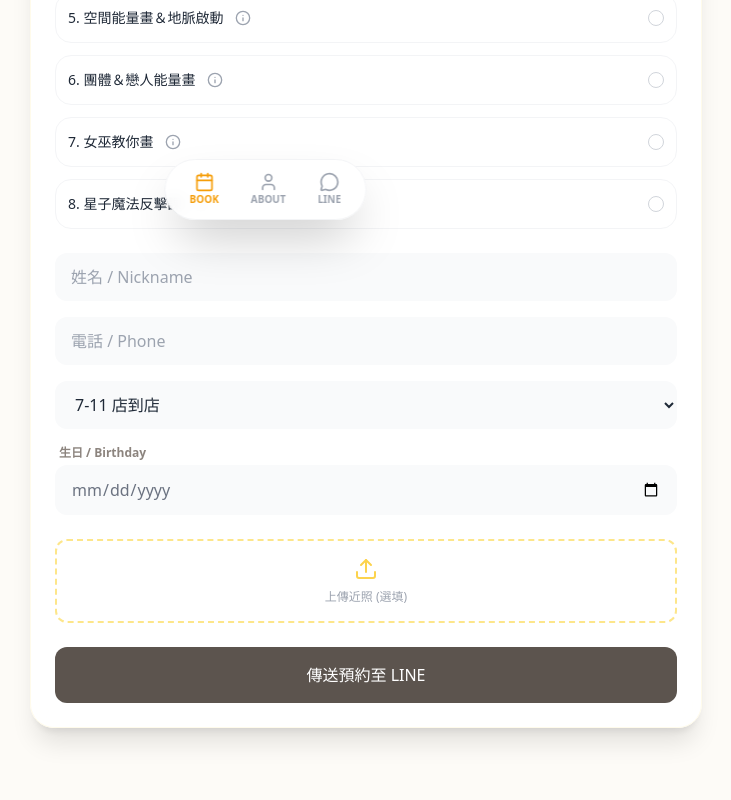
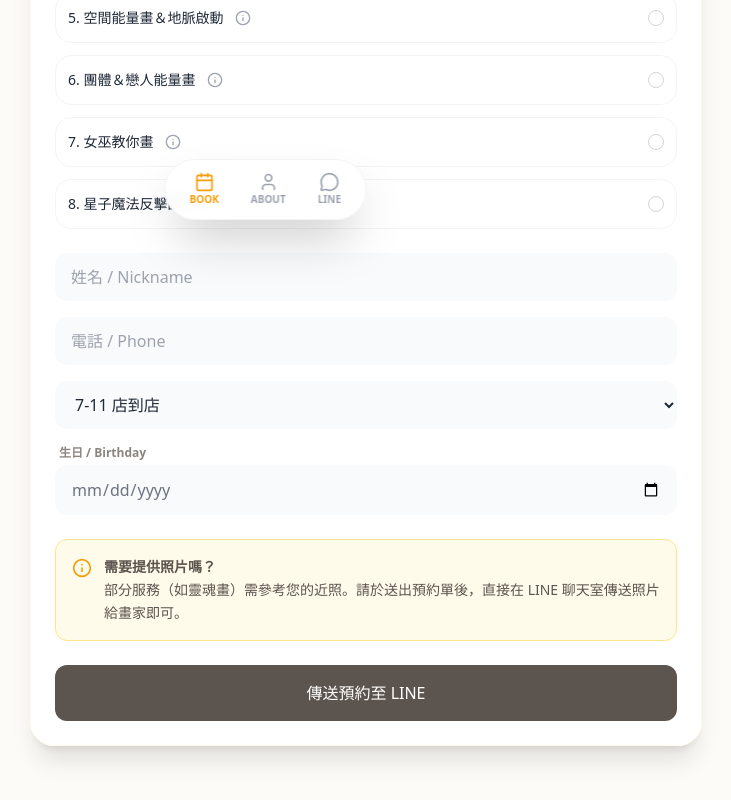
Before and after one commit to fujiKC119/chole-app, a React (Vite) app: page / in a window 1280 px wide. Shown: the part 556-1356 px from the top of the page, without its empty margins (274-1005 px from the left). Built offline with nearby package versions, Linux system fonts and the light colour scheme; no server answers.

Commit message:
Update App.jsx

```diff
--- a/src/App.jsx
+++ b/src/App.jsx
@@ -9,10 +9,8 @@ import {
   LucideMessageCircle,
   LucideCalendar,
   LucideUser,
-  LucideUpload,
-  LucideInfo,
+  LucideInfo, // 保留這個，用來做提示圖示
   LucideCheckCircle,
-  LucideX,
   LucideClipboardList,
 } from "lucide-react";
 
@@ -53,15 +51,13 @@ const App = () => {
   const [showServiceModal, setShowServiceModal] = useState(false);
   const [isSubmitting, setIsSubmitting] = useState(false);
 
-  // 表單狀態
+  // 表單狀態 (已移除 photo 欄位)
   const [formData, setFormData] = useState({
     name: "",
     phone: "",
     delivery: "7-11", // 預設值
     selectedItems: [],
     birthday: "",
-    photo: null,
-    photoPreview: null,
   });
 
   // --- 身份驗證 ---
@@ -153,17 +149,6 @@ const App = () => {
     }));
   };
 
-  const handleFileChange = (e) => {
-    const file = e.target.files[0];
-    if (file) {
-      setFormData({
-        ...formData,
-        photo: file,
-        photoPreview: URL.createObjectURL(file),
-      });
-    }
-  };
-
   const handleSubmit = async (e) => {
     e.preventDefault();
     if (formData.selectedItems.length === 0) {
@@ -178,10 +163,8 @@ const App = () => {
       .map((id) => services.find((s) => s.id === id).title)
       .join("、");
 
-    // ✅ 這裡加上了提醒文字，如果客人有上傳照片，就會在文字裡特別提醒他
-    const photoReminder = formData.photo ? "\n📸 (您有選擇照片，請記得在此聊天室傳送圖片)" : "";
-
-    const summaryText = `🔮【靈魂畫作新預約】\n--------------------\n姓名：${formData.name}\n電話：${formData.phone}\n項目：${selectedTitles}\n取件：${formData.delivery}\n生日：${formData.birthday}\n--------------------\n已於預約系統提交資料，再請確認。${photoReminder}`;
+    // ✅ 在預約單最後加上文字提醒
+    const summaryText = `🔮【靈魂畫作新預約】\n--------------------\n姓名：${formData.name}\n電話：${formData.phone}\n項目：${selectedTitles}\n取件：${formData.delivery}\n生日：${formData.birthday}\n--------------------\n已於預約系統提交資料，再請確認。\n\n⚠️ 提醒：若您預約的項目需要參考照片（如靈魂畫），請直接在此聊天室傳送您的近照即可。`;
 
     // 2. 標準 oaMessage 格式
     window.location.href = `https://line.me/R/oaMessage/${SITE_CONFIG.lineId}/?${encodeURIComponent(summaryText)}`;
@@ -297,44 +280,13 @@ const App = () => {
             </div>
           </div>
 
-          <div className="relative group border-2 border-dashed border-amber-200 rounded-xl p-4 text-center cursor-pointer hover:bg-amber-50">
-            <input
-              type="file"
-              accept="image/*"
-              onChange={handleFileChange}
-              className="absolute inset-0 w-full h-full opacity-0 cursor-pointer"
-            />
-            {formData.photoPreview ? (
-              <div className="relative h-32">
-                <img
-                  src={formData.photoPreview}
-                  className="h-full mx-auto object-contain"
-                  alt="Preview"
-                />
-                <button
-                  type="button"
-                  onClick={(e) => {
-                    e.preventDefault();
-                    setFormData({
-                      ...formData,
-                      photo: null,
-                      photoPreview: null,
-                    });
-                  }}
-                  className="absolute top-0 right-0 bg-white rounded-full p-1 shadow"
-                >
-                  <LucideX size={14} />
-                </button>
-              </div>
-            ) : (
-              <div className="text-gray-400 text-xs">
-                <LucideUpload
-                  className="mx-auto mb-2 text-amber-300"
-                  size={24}
-                />
-                上傳近照 (選填)
-              </div>
-            )}
+          {/* ✅ 這裡改成了文字提示區塊，取代原本的上傳按鈕 */}
+          <div className="bg-amber-50 border border-amber-200 rounded-xl p-4 flex items-start gap-3">
+             <LucideInfo className="text-amber-500 shrink-0 mt-0.5" size={20} />
+             <p className="text-sm text-[#5C544E] leading-relaxed">
+               <strong>需要提供照片嗎？</strong><br/>
+               部分服務（如靈魂畫）需參考您的近照。請於送出預約單後，直接在 LINE 聊天室傳送照片給畫家即可。
+             </p>
           </div>
 
           <button
```
